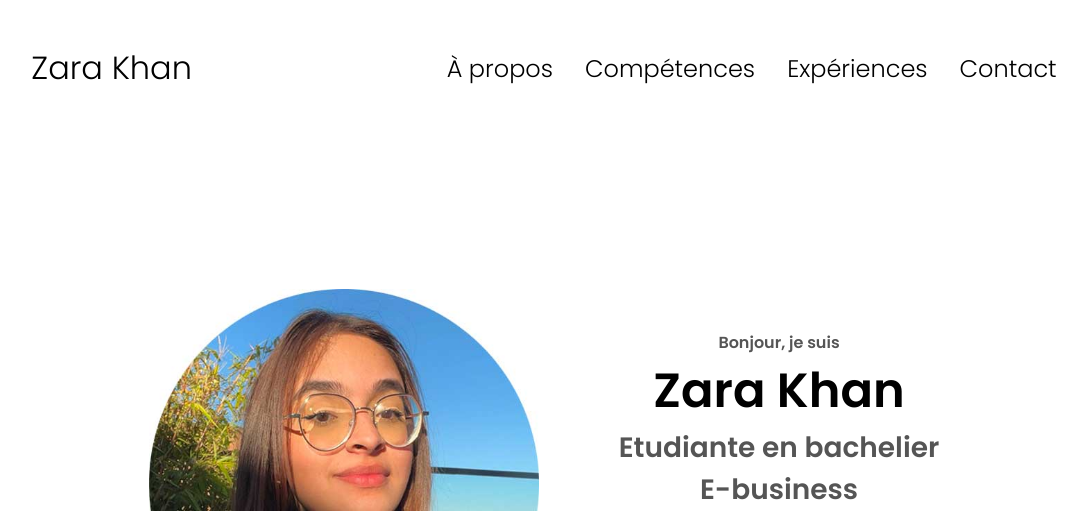
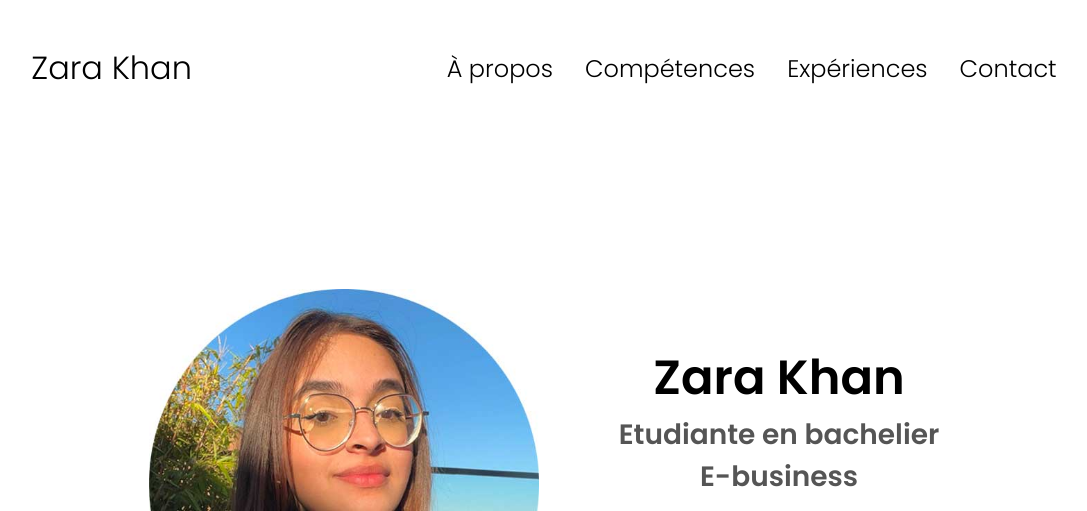
Before and after one commit to zarakh77/CV, a plain HTML site: page index.html in a window 1280 px wide. Shown: the top 511 px of the page, without its empty margins (96-1183 px from the left). Drawn offline with Linux system fonts and the light colour scheme.

Commit message:
supprimer <p>

```diff
--- a/index.html
+++ b/index.html
@@ -39,7 +39,6 @@
                 <img src="./assets/Profil-pic-cv.jpg" alt="Zara Khan photo de profil">
             </div>
             <div class="section__text">
-                <p class="section__text__p1">Bonjour, je suis</p>
                 <h1 class="title">Zara Khan</h1>
                 <p class="section__text__p2">Etudiante en bachelier <br> E-business</p>
                 <div class="btn-container">
```
